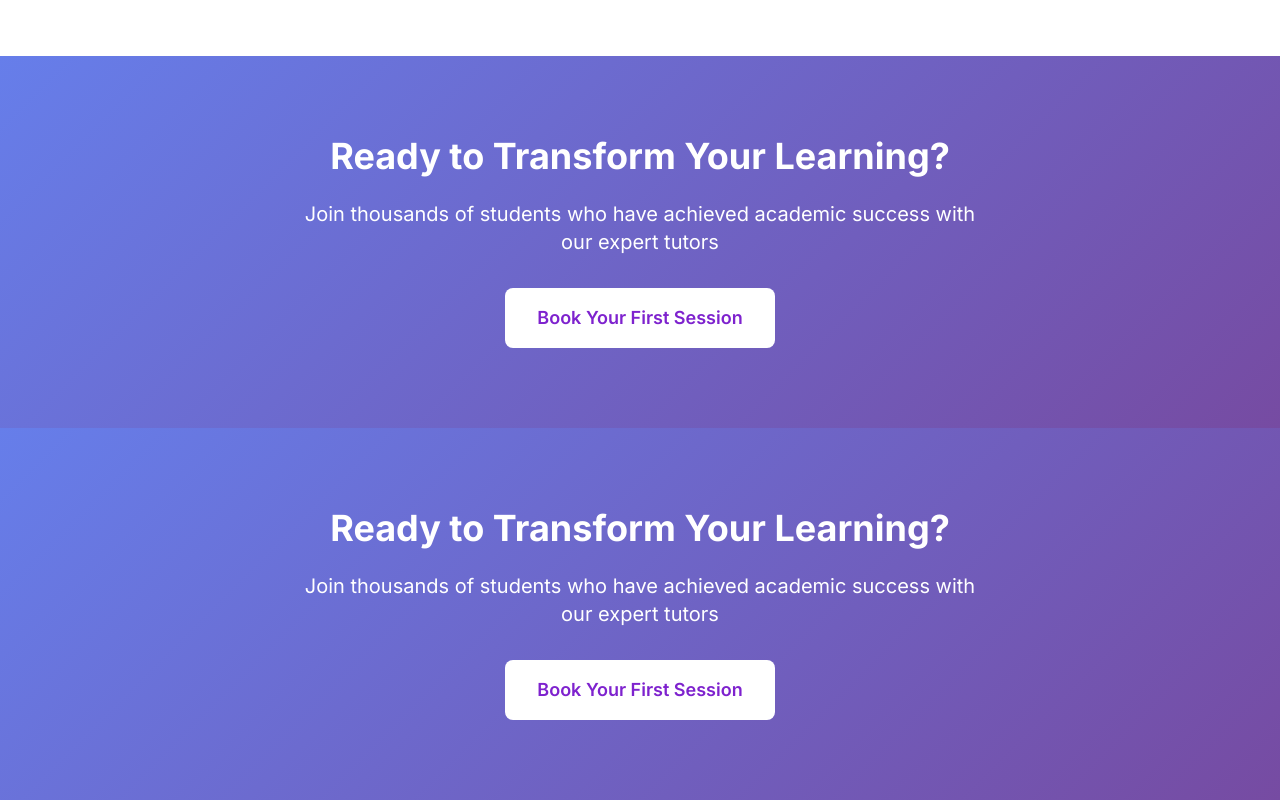
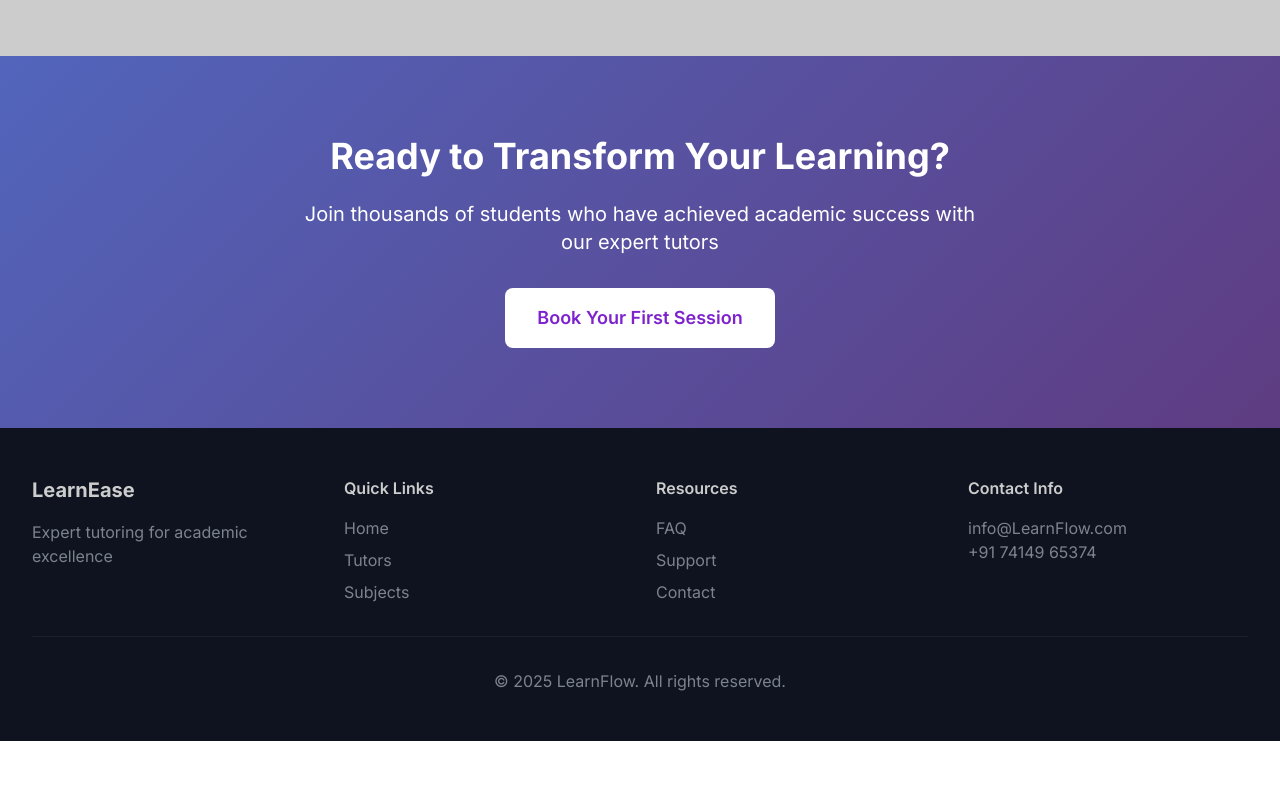
Before and after one commit to mltits/learnflow.github.io, a plain HTML site: page index.html in a window 1280 px wide. Shown: the part 3120-3920 px from the top of the page. After the commit the page ends 3861 px from the top, so only its background shows below. Drawn offline with nearby package versions, Linux system fonts and the light colour scheme.

Commit message:
Update index.html

```diff
--- a/index.html
+++ b/index.html
@@ -15,34 +15,21 @@
         .hero-gradient { background: linear-gradient(135deg, #667eea 0%, #764ba2 100%); }
         .btn-primary { background: linear-gradient(135deg, #667eea 0%, #764ba2 100%); }
         .btn-primary:hover { background: linear-gradient(135deg, #5a6fd8 0%, #6a4190 100%); }
-
-    /* ✅ Background fix */
-    body {
-      background-attachment: fixed;
-    }
-    #subjects {
-      background-attachment: fixed;
-    }
-
-    /* On phones, disable fixed backgrounds */
-    @media (max-width: 768px) {
-      body {
-        background-attachment: scroll;
-      }
-      #subjects {
-        background-attachment: scroll;
-      }
-    }
     </style>
 </head>
 <body class="relative bg-contain bg-top bg-no-repeat min-h-screen"
-      style="background-image: url('assets/images/classroom.jpg');">
+      style="background-image: url('assets/images/classroom.jpg'); background-attachment: fixed;">
 
   <!-- overlay to keep text readable -->
   <div class="absolute inset-0 bg-black bg-opacity-20"></div>
 
   <!-- Put all your existing content inside this wrapper so it sits above the overlay -->
   <div class="relative z-10">
+    <!-- NAV, HERO, SECTIONS, FOOTER — paste your current content here -->
+  </div>
+
+  <!-- scripts (AOS init) -->
+</body>
 
     <!-- Navigation -->
     <nav class="bg-white shadow-lg fixed w-full top-0 z-50">
@@ -90,7 +77,7 @@
         </div>
     </section>
 
-    <!-- Tutors Section ... (unchanged) -->
+    <!-- Featured Tutors Section -->
     <section id="tutors" class="py-20 bg-transparent">
         <div class="max-w-7xl mx-auto px-4 sm:px-6 lg:px-8">
             <div class="text-center mb-16">
@@ -153,7 +140,7 @@
         </div>
     </section>
 
-    <!-- About Us Section ... (unchanged) -->
+
     <!-- About Us Section -->
 <section id="about-us" class="py-20 bg-white">
   <div class="max-w-7xl mx-auto px-4 sm:px-6 lg:px-8">
@@ -183,9 +170,12 @@
     </div>
   </div>
 </section>
+
+
+  <!-- Subjects Section -->
 <!-- Subjects Section -->
 <section id="subjects"
-        class="relative py-20 bg-cover bg-center text-white"
+    class="relative py-20 bg-cover bg-center bg-fixed text-white"
     style="background-image: url('assets/images/kids.webp');">
 
   <!-- Dark overlay -->
@@ -200,8 +190,6 @@
           </p>
       </div>
 
-        <div class="grid grid-cols-2 md:grid-cols-4 gap-6">
-          <!-- Subjects items... -->
       <div class="grid grid-cols-2 md:grid-cols-4 gap-6">
           <div class="text-center p-6 bg-white bg-opacity-20 rounded-lg shadow-md hover:shadow-lg transition duration-300" data-aos="fade-up">
               <div class="w-16 h-16 bg-purple-100 rounded-full flex items-center justify-center mx-auto mb-4">
@@ -242,7 +230,9 @@
       </div>
   </div>
 </section>
-    <!-- How It Works Section ... (unchanged) -->
+
+    </section>
+
     <!-- How It Works Section -->
     <section id="how-it-works" class="py-20 bg-white">
         <div class="max-w-7xl mx-auto px-4 sm:px-6 lg:px-8">
@@ -276,7 +266,7 @@
             </div>
         </div>
     </section>
-    <!-- CTA Section ... (unchanged) -->
+
     <!-- CTA Section -->
     <section class="py-20 hero-gradient text-white">
         <div class="max-w-7xl mx-auto px-4 sm:px-6 lg:px-8 text-center">
@@ -289,20 +279,42 @@
             </a>
         </div>
     </section>
-    <!-- Footer ... (unchanged) -->
-<!-- CTA Section -->
-    <section class="py-20 hero-gradient text-white">
-        <div class="max-w-7xl mx-auto px-4 sm:px-6 lg:px-8 text-center">
-            <h2 class="text-3xl md:text-4xl font-bold mb-6" data-aos="fade-up">Ready to Transform Your Learning?</h2>
-            <p class="text-xl mb-8 max-w-2xl mx-auto" data-aos="fade-up" data-aos-delay="100">
-                Join thousands of students who have achieved academic success with our expert tutors
-            </p>
-            <a href="https://wa.me/917414965374?text=Hello%2C%20I%20would%20like%20to%20book%20a%20session" class="bg-white text-purple-700 px-8 py-4 rounded-lg font-semibold text-lg hover:bg-gray-100 transition duration-300 inline-block" data-aos="fade-up" data-aos-delay="200">
-                Book Your First Session
-            </a>
+
+    <!-- Footer -->
+    <footer class="bg-gray-900 text-white py-12">
+        <div class="max-w-7xl mx-auto px-4 sm:px-6 lg:px-8">
+            <div class="grid grid-cols-1 md:grid-cols-4 gap-8">
+                <div>
+                    <h3 class="text-xl font-bold mb-4">LearnEase</h3>
+                    <p class="text-gray-400">Expert tutoring for academic excellence</p>
                 </div>
-    </section>
-  </div><!-- end wrapper -->
+                <div>
+                    <h4 class="font-semibold mb-4">Quick Links</h4>
+                    <ul class="space-y-2">
+                        <li><a href="#" class="text-gray-400 hover:text-white">Home</a></li>
+                        <li><a href="#tutors" class="text-gray-400 hover:text-white">Tutors</a></li>
+                        <li><a href="#subjects" class="text-gray-400 hover:text-white">Subjects</a></li>
+                    </ul>
+                </div>
+                <div>
+                    <h4 class="font-semibold mb-4">Resources</h4>
+                    <ul class="space-y-2">
+                        <li><a href="#" class="text-gray-400 hover:text-white">FAQ</a></li>
+                        <li><a href="#" class="text-gray-400 hover:text-white">Support</a></li>
+                        <li><a href="#" class="text-gray-400 hover:text-white">Contact</a></li>
+                    </ul>
+                </div>
+                <div>
+                    <h4 class="font-semibold mb-4">Contact Info</h4>
+                    <p class="text-gray-400">info@LearnFlow.com</p>
+                    <p class="text-gray-400">+91 74149 65374</p>
+                </div>
+            </div>
+            <div class="border-t border-gray-800 mt-8 pt-8 text-center text-gray-400">
+                <p>&copy; 2025 LearnFlow. All rights reserved.</p>
+            </div>
+        </div>
+    </footer>
 
     <script>
         AOS.init({
@@ -311,4 +323,5 @@
         });
     </script>
 </body>
+
 </html>
```
Lines whose indentation alone changed are shown as unchanged.
